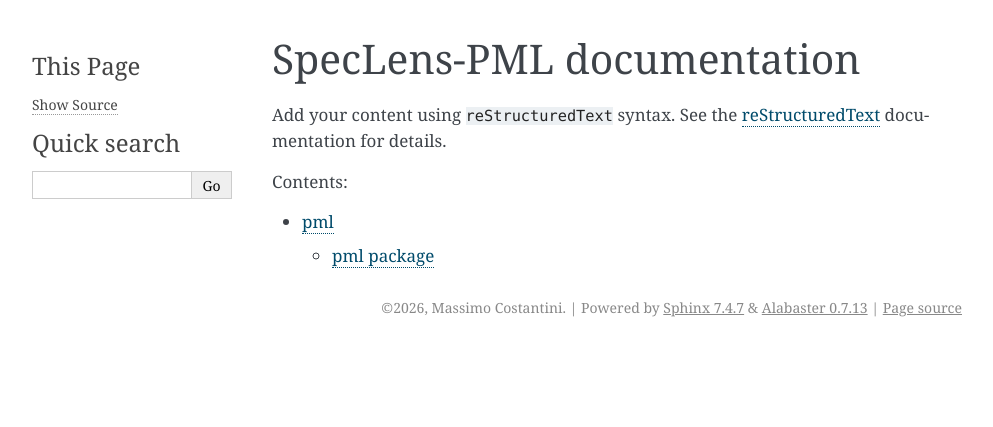
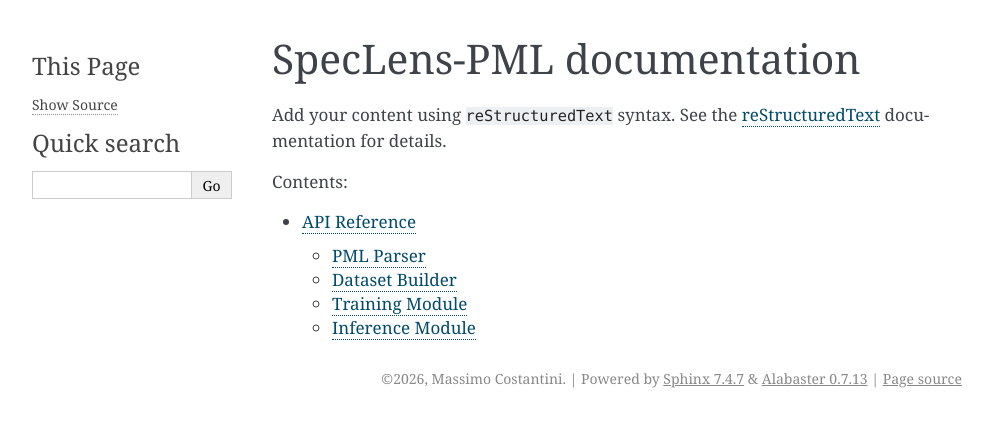
Before and after one commit to CERTprogramming/SpecLens-PML, a Sphinx documentation site: the page built from docs/source/index.rst, in a window 1280 px wide. Shown: the top 427 px of the page, without its empty margins (148-1141 px from the left). Built offline with Sphinx 7.4.7, drawn with Linux system fonts in a browser that asks for light colours.

Commit message:
Update project documentation

```diff
--- /dev/null
+++ b/docs/source/api.rst
@@ -0,0 +1,26 @@
+API Reference
+=============
+
+PML Parser
+----------
+
+.. automodule:: pml.parser
+   :members:
+
+Dataset Builder
+---------------
+
+.. automodule:: pipeline.build_dataset
+   :members:
+
+Training Module
+---------------
+
+.. automodule:: pipeline.train
+   :members:
+
+Inference Module
+----------------
+
+.. automodule:: inference.predict
+   :members:
--- a/docs/source/index.rst
+++ b/docs/source/index.rst
@@ -15,4 +15,4 @@ documentation for details.
    :maxdepth: 2
    :caption: Contents:
 
-   modules
+   api
```
Also changed, not shown: docs/source/modules.rst (deleted, +0 -7 lines), docs/source/pml.rst (deleted, +0 -21 lines).
